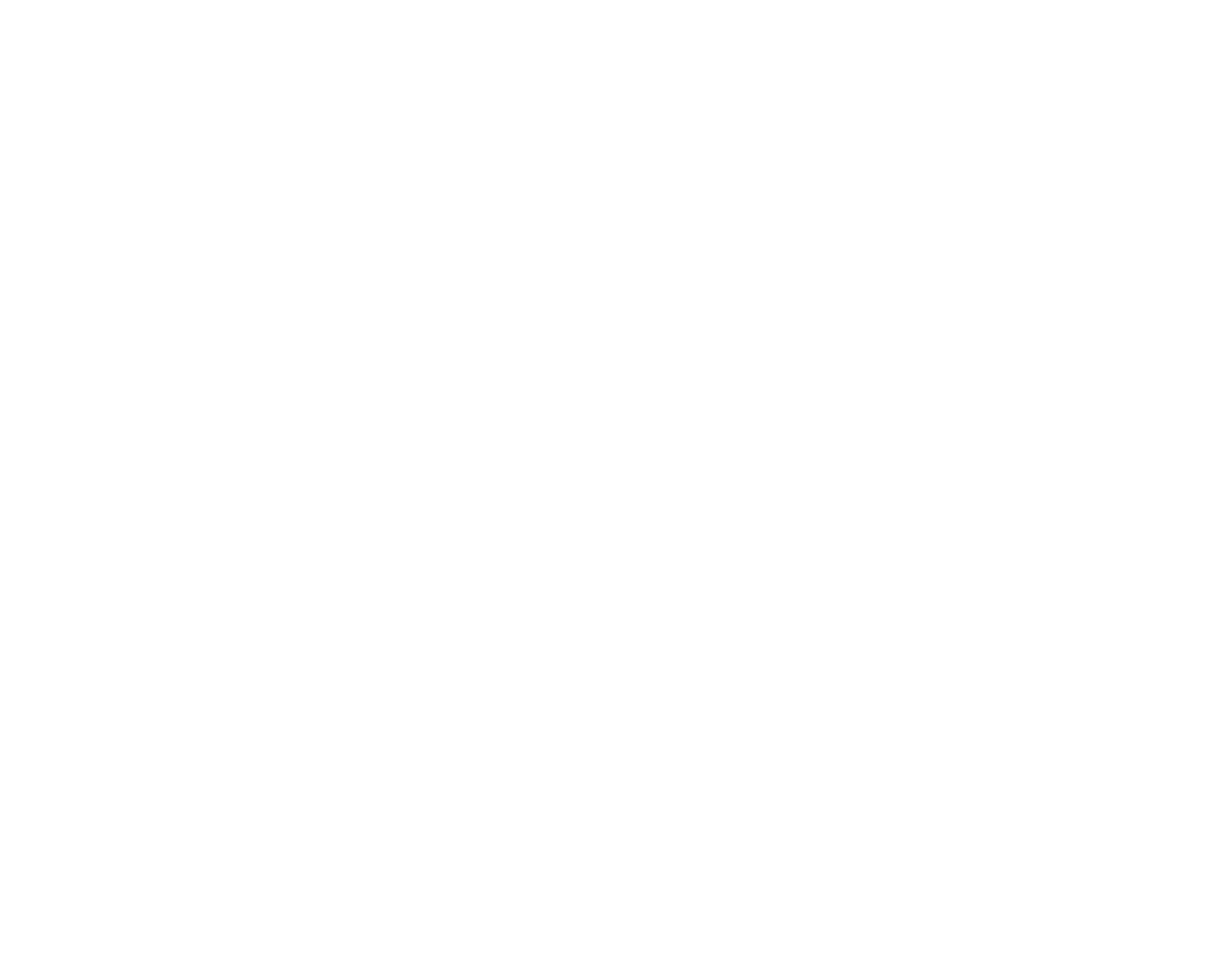
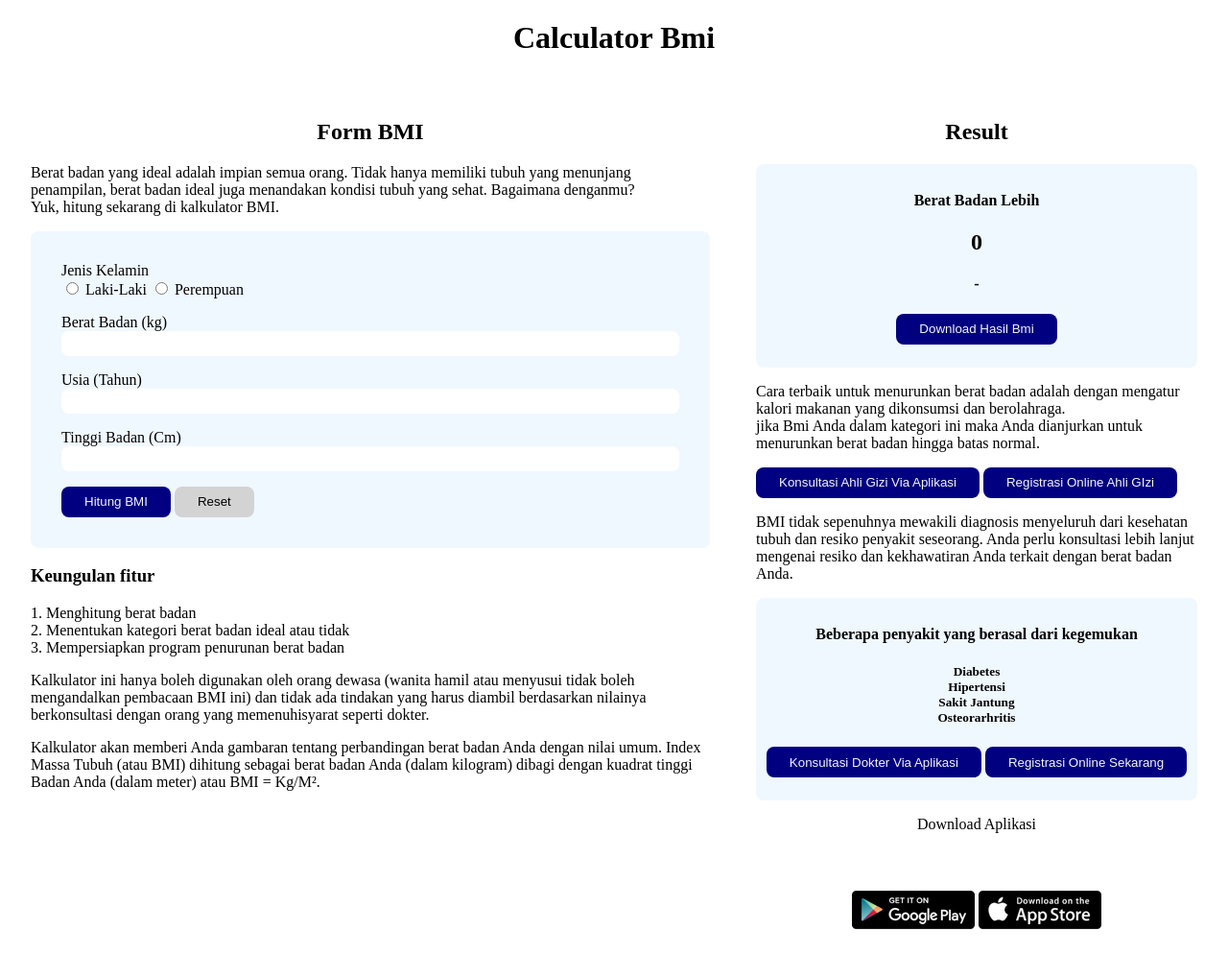
Before and after one commit to revou-fundamental-course/4-mar-24-Aryode, a plain HTML site: page index.html in a window 1280 px wide. Shown: the whole page at 96% size. Before the commit the page ends 800 px from the top, so only its background shows below. Drawn offline with Linux system fonts and the light colour scheme.

Commit message:
commit -m "Update"

```diff
--- a/css/style.css
+++ b/css/style.css
@@ -0,0 +1,73 @@
+header>h1 {
+    text-align: center;
+}
+
+.main-container {
+    display: flex;
+}
+
+/* Display Style */
+.container-item {
+    width: 100%;
+    padding: 24px;
+}
+
+.container-item>h2 {
+    text-align: center;
+}
+
+.container-result, .consult-result {
+    text-align: center;
+    background-color: aliceblue;
+    border-radius: 8px;
+    padding-top: 8px;
+    padding-bottom: 24px;
+}
+
+.container-form {
+    text-align: left;
+    background-color: aliceblue;
+    border-radius: 8px;
+    padding: 24px;
+}
+
+.container-form>div {
+    padding: 8px;
+}
+
+.form-item {
+    height: 24px;
+    width: 640px;
+    border: 0px;
+    border-radius: 8px;
+    background-color: white;
+}
+
+button {
+    border: 0px;
+    border-radius: 8px;
+    height: 32px;
+    padding-right: 24px;
+    padding-left: 24px;
+    cursor: pointer;
+    background-color: lightgray;
+}
+
+#calculate-button, #information-result {
+    background-color: navy;
+    color: whitesmoke;
+}
+
+.information-download {
+    text-align: center;
+}
+
+@media screen and (max-width: 600px) {
+    .container-form {
+        width: 100%;
+    }
+
+    .container-item {
+        padding: 12px;
+    }
+}
--- a/index.html
+++ b/index.html
@@ -2,10 +2,133 @@
 
 <head>
     <title> Calculator BMI</title>
-    <link rel="stylesheet" href="/css/style.css">
+    <link rel="stylesheet" href="css/style.css">
 </head>
 
 <body>
+    <header>
+        <h1>Calculator Bmi</h1>
+    </header>
+
+    <main>
+        <div class="main-container">
+            <!-- Form Display -->
+            <div class="container-item">
+                <h2>Form BMI</h2>
+
+                <p>
+                    Berat badan yang ideal adalah impian semua orang. Tidak hanya memiliki tubuh yang menunjang
+                    penampilan, berat badan ideal juga menandakan kondisi tubuh yang sehat. Bagaimana denganmu? <br />
+                    Yuk, hitung sekarang di kalkulator BMI.
+                </p>
+
+                <section class="container-form">
+                    <div>
+                        <label>Jenis Kelamin</label> <br />
+                        <input type="radio" name="sex" id="sex-man">
+                        <label for="sex-man">Laki-Laki</label>
+                        <input type="radio" name="sex" id="sex-woman">
+                        <label for="sex-woman">Perempuan</label>
+                    </div>
+
+                    <div>
+                        <label>Berat Badan (kg)</label> <br />
+                        <input type="number" class="form-item" id="weight">
+                    </div>
+
+                    <div>
+                        <label>Usia (Tahun)</label> <br />
+                        <input type="number" class="form-item" id="age">
+                    </div>
+
+                    <div>
+                        <label>Tinggi Badan (Cm)</label> <br />
+                        <input type="number" class="form-item" id="height">
+                    </div>
+
+                    <div>
+                        <button type="button" id="calculate-button" onclick="count()">Hitung BMI</button>
+                        <button type="button" id="reset-button" onclick="reset()">Reset</button>
+                    </div>
+                </section>
+
+                <!-- information bmi -->
+                <section>
+                    <h3>Keungulan fitur</h3>
+                    <p>
+                        1. Menghitung berat badan <br />
+                        2. Menentukan kategori berat badan ideal atau tidak <br />
+                        3. Mempersiapkan program penurunan berat badan <br />
+                    </p>
+
+                    <p>
+                        Kalkulator ini hanya boleh digunakan oleh orang dewasa (wanita hamil atau menyusui tidak boleh
+                        mengandalkan pembacaan BMI ini) dan tidak ada tindakan yang harus diambil berdasarkan nilainya
+                        berkonsultasi dengan orang yang memenuhisyarat seperti dokter.
+                    </p>
+
+                    <p>
+                        Kalkulator akan memberi Anda gambaran tentang perbandingan berat badan Anda dengan nilai
+                        umum. Index Massa Tubuh (atau BMI) dihitung sebagai berat badan Anda (dalam kilogram) dibagi
+                        dengan kuadrat tinggi Badan Anda (dalam meter) atau BMI = Kg/M².
+                    </p>
+
+                </section>
+            </div>
+
+            <!-- Form Result -->
+            <div class="container-item">
+                <h2>Result</h2>
+                <section class="container-result">
+                    <h4>Berat Badan Lebih</h4>
+                    <h1 id="countResult">0</h1>
+                    <h4 id="explanation">-</h4>
+                    <button type="button" id="information-result">Download Hasil Bmi</button>
+                </section>
+
+                <section>
+                    <p>
+                        Cara terbaik untuk menurunkan berat badan adalah dengan mengatur kalori makanan yang
+                        dikonsumsi dan berolahraga. <br/>
+                        jika Bmi Anda dalam kategori ini maka Anda dianjurkan untuk menurunkan berat badan
+                        hingga batas normal.
+                    </p>
+                    <div>
+                        <button type="button" id="information-result">Konsultasi Ahli Gizi Via Aplikasi</button>
+                        <button type="button" id="information-result">Registrasi Online Ahli GIzi</button>
+                    </div>
+                    <p>
+                        BMI tidak sepenuhnya mewakili diagnosis menyeluruh dari kesehatan tubuh dan resiko penyakit
+                        seseorang. Anda perlu konsultasi lebih lanjut mengenai resiko dan kekhawatiran Anda terkait
+                        dengan berat badan Anda.
+                    </p>
+                </section>
+
+                <section class="consult-result">
+                    <h4>Beberapa penyakit yang berasal dari kegemukan</h4>
+                    <h5>
+                        Diabetes <br />
+                        Hipertensi <br />
+                        Sakit Jantung <br />
+                        Osteorarhritis
+                    </h5>
+                    <div>
+                        <button type="button" id="information-result">Konsultasi Dokter Via Aplikasi</button>
+                        <button type="button" id="information-result">Registrasi Online Sekarang</button>
+                    </div>
+                </section>
+
+                <section class="information-download">
+                    <p>Download Aplikasi</p>
+                    <img src="Assets/gp.png" alt="GooglePlaystore">
+                    <img src="Assets/as.png" alt="AppStore">
+                </section>
+            </div>
+
+
+        </div>
+    </main>
+    <footer></footer>
     <script src="js/script.js"></script>
 </body>
 
--- a/js/script.js
+++ b/js/script.js
@@ -0,0 +1,54 @@
+function convert() {
+    var beratBadan = document.getElementById("weight").value;
+    var usia = document.getElementById("age").value;
+    var tinggiBadan = document.getElementById("height").value;
+
+//keterangan jika kosong
+if (beratBadan.trim() === "") {
+    alert("Silakan isi terlebih dahulu!");
+    return false;
+  } else if (usia.trim() === "") {
+    alert("Silakan isi terlebih dahulu!");
+    return false;
+  } else if (tinggiBadan.trim() === "") {
+    alert("Silakan isi terlebih dahulu!");
+    return false;
+  }
+
+  return true;
+}
+
+//function untuk menghitung dari form
+function count() {
+    if (!convert()) {
+      return;
+    }
+
+    let weight = parseFloat(document.getElementById("weight").value);
+    let height = parseFloat(document.getElementById("height").value);
+    let bmi = weight / ((height * height) / 10000);
+    let countResult = bmi.toFixed(2);
+    var exp;
+    document.getElementById("countResult").innerHTML = countResult;
+
+    if (countResult < 18.15) {
+      exp = "Kekurangan Berat Badan";
+    } else if (countResult >= 18.15 && countResult <= 24.9) {
+      exp = "Normal (ideal)";
+    } else if (countResult >= 25.0 && countResult <= 29.9) {
+      exp = "Kelebihan Berat Badan";
+    } else {
+      exp = "Obesitas (kegemukan)";
+    }
+
+    document.getElementById("explanation").innerHTML = exp;
+  }
+
+//function reset pada button reset untuk menhapus isi data
+function reset() {
+    document.getElementById("weight").value = " ";
+    document.getElementById("age").value = " ";
+    document.getElementById("height").value = " ";
+    document.getElementById("countResult").innerHTML = "0";
+    document.getElementById("explanation").innerHTML = "-";
+}
```
